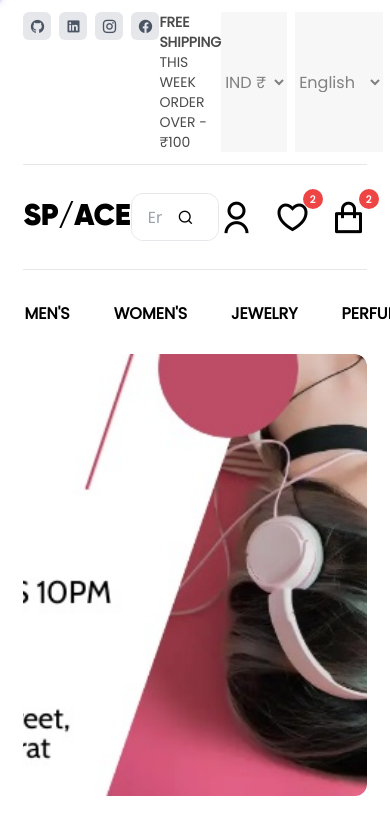
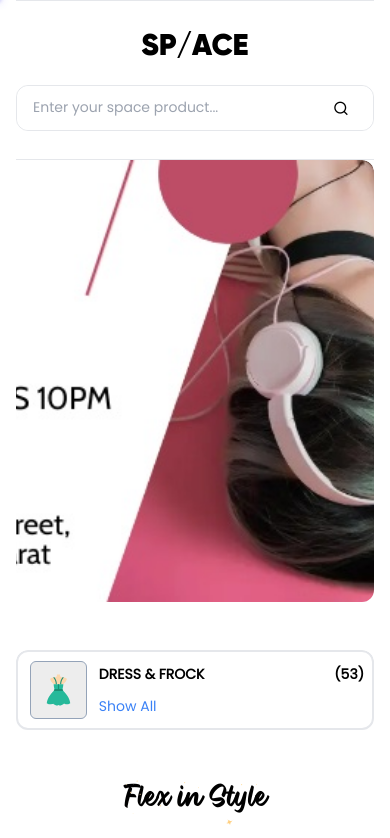
Before and after one commit to Siddhantsingh1230/ShopSpace, a React (Create React App) app: page / in a window 390 px wide. Shown: the top 838 px of the page. Built offline with nearby package versions, Linux system fonts and the light colour scheme.

Commit message:
making homepage responsive

```diff
--- a/src/index.css
+++ b/src/index.css
@@ -497,3 +497,13 @@ html {
 .ReactCollapse--collapse {
   transition: height 500ms;
 }
+
+
+
+/* Mobile Styles */
+
+@media (max-width: 767px){
+  .logo:after {
+    display: none;
+  }
+}
--- a/src/pages/Home.jsx
+++ b/src/pages/Home.jsx
@@ -145,9 +145,9 @@ const Home = ({ setProgress }) => {
   ];
   return (
     <>
-      <div className="container w-[88%] mx-10 ">
+      <div className="container w-[88%] mx-10 max-sm:w-full max-sm:px-4">
         {/* Top Links */}
-        <div className="links my-3 flex justify-between ">
+        <div className="links my-3 flex justify-between max-sm:hidden">
           <div className="sharelinks flex gap-2">
             <div className="h-7 w-7 rounded-md  transition-all hover:bg-gray-950 bg-gray-200 flex justify-center items-center">
               <a
@@ -210,17 +210,17 @@ const Home = ({ setProgress }) => {
         {/* Divider */}
         <hr className="w-full" />
         {/* Nav */}
-        <div className="nav my-7 flex justify-between items-center">
+        <div className="nav my-7 flex justify-between items-center max-sm:flex-col max-sm:gap-5">
           <div className="text-3xl logo relative font-[GilroyB]">SP/ACE</div>
-          <div className="w-[60%] h-[3rem] border rounded-xl relative">
+          <div className="w-[60%] h-12 border rounded-xl relative max-sm:w-full max-sm:h-[2.85rem]">
             <input
-              className="w-full h-full rounded-xl px-4 pr-14"
+              className="w-full h-full rounded-xl px-4 pr-14 max-sm:text-sm"
               placeholder="Enter your space product..."
               type="text"
             />
             <i className="cursor-pointer ri-search-line absolute right-6 top-2/4 -translate-y-2/4  hover:text-blue-400"></i>
           </div>
-          <div className="icons flex justify-center items-center gap-5">
+          <div className="icons flex justify-center items-center gap-5 max-sm:hidden">
             <div className="cursor-pointer flex justify-center items-center relative">
               <i className="text-4xl ri-user-line"></i>
             </div>
@@ -241,7 +241,7 @@ const Home = ({ setProgress }) => {
         {/* Divider */}
         <hr className="w-full" />
         {/* NavLink */}
-        <div className="navlink mt-5 flex justify-center items-center gap-11 relative">
+        <div className="navlink mt-5 flex justify-center items-center gap-11 relative max-sm:hidden">
           <div className="cursor-pointer text-md font-bold hover:text-blue-500 transition-all navlinks ">
             HOME
           </div>
@@ -448,8 +448,8 @@ const Home = ({ setProgress }) => {
           <div className="offer3 flex-none w-full h-full snap-center rounded-xl bg-yellow-500"></div>
         </div>
         {/* ScrollSnap categories Carousel */}
-        <div className="select-none categoryCarousel m-10  pb-2 border-red-100 overflow-x-hidden cursor-grab hover:overflow-x-scroll  rounded-xl snap-mandatory snap-x flex  gap-10">
-          <div className=" flex-none  h-24 w-[22.5%] flex  items-center snap-center rounded-xl border-2">
+        <div className="select-none categoryCarousel m-10  pb-2 border-red-100 overflow-x-hidden cursor-grab hover:overflow-x-scroll  rounded-xl snap-mandatory snap-x flex  gap-10 max-sm:mx-0 max-sm:my-10">
+          <div className=" flex-none  h-24 w-[22.5%] flex  items-center snap-center rounded-xl border-2 max-sm:min-w-full max-sm:h-20">
             <div className="flex flex-col justify-center bg-[#EDEDED] border-solid border-slate-400 border overflow-hidden rounded-md p-3 items-center mx-3">
               <img src={DressFrock} className="w-8 h-8" alt="dress and frock" />
             </div>
@@ -463,7 +463,7 @@ const Home = ({ setProgress }) => {
               </div>
             </div>
           </div>
-          <div className=" flex-none  h-24 w-[22.5%] flex  items-center snap-center rounded-xl border-2">
+          <div className=" flex-none  h-24 w-[22.5%] flex  items-center snap-center rounded-xl border-2 max-sm:min-w-full max-sm:h-20">
             <div className="flex flex-col justify-center bg-[#EDEDED] border-solid border-slate-400 border overflow-hidden rounded-md p-3 items-center mx-3">
               <img src={winterwear} className="w-8 h-8" alt="dress and frock" />
             </div>
@@ -477,7 +477,7 @@ const Home = ({ setProgress }) => {
               </div>
             </div>
           </div>
-          <div className=" flex-none  h-24 w-[22.5%] flex  items-center snap-center rounded-xl border-2">
+          <div className=" flex-none  h-24 w-[22.5%] flex  items-center snap-center rounded-xl border-2 max-sm:min-w-full max-sm:h-20">
             <div className="flex flex-col justify-center bg-[#EDEDED] border-solid border-slate-400 border overflow-hidden rounded-md p-3 items-center mx-3">
               <img src={glasses} className="w-8 h-8" alt="dress and frock" />
             </div>
@@ -491,7 +491,7 @@ const Home = ({ setProgress }) => {
               </div>
             </div>
           </div>
-          <div className=" flex-none  h-24 w-[22.5%] flex  items-center snap-center rounded-xl border-2">
+          <div className=" flex-none  h-24 w-[22.5%] flex  items-center snap-center rounded-xl border-2 max-sm:min-w-full max-sm:h-20">
             <div className="flex flex-col justify-center bg-[#EDEDED] border-solid border-slate-400 border overflow-hidden rounded-md p-3 items-center mx-3">
               <img src={shorts} className="w-8 h-8" alt="dress and frock" />
             </div>
@@ -505,7 +505,7 @@ const Home = ({ setProgress }) => {
               </div>
             </div>
           </div>
-          <div className=" flex-none  h-24 w-[22.5%] flex  items-center snap-center rounded-xl border-2">
+          <div className=" flex-none  h-24 w-[22.5%] flex  items-center snap-center rounded-xl border-2 max-sm:min-w-full max-sm:h-20">
             <div className="flex flex-col justify-center bg-[#EDEDED] border-solid border-slate-400 border overflow-hidden rounded-md p-3 items-center mx-3">
               <img src={tshirts} className="w-8 h-8" alt="dress and frock" />
             </div>
@@ -519,7 +519,7 @@ const Home = ({ setProgress }) => {
               </div>
             </div>
           </div>
-          <div className=" flex-none  h-24 w-[22.5%] flex  items-center snap-center rounded-xl border-2">
+          <div className=" flex-none  h-24 w-[22.5%] flex  items-center snap-center rounded-xl border-2 max-sm:min-w-full max-sm:h-20">
             <div className="flex flex-col justify-center bg-[#EDEDED] border-solid border-slate-400 border overflow-hidden rounded-md p-3 items-center mx-3">
               <img src={jacket} className="w-8 h-8" alt="dress and frock" />
             </div>
@@ -533,7 +533,7 @@ const Home = ({ setProgress }) => {
               </div>
             </div>
           </div>
-          <div className=" flex-none  h-24 w-[22.5%] flex  items-center snap-center rounded-xl border-2">
+          <div className=" flex-none  h-24 w-[22.5%] flex  items-center snap-center rounded-xl border-2 max-sm:min-w-full max-sm:h-20">
             <div className="flex flex-col justify-center bg-[#EDEDED] border-solid border-slate-400 border overflow-hidden rounded-md p-3 items-center mx-3">
               <img src={watch} className="w-8 h-8" alt="dress and frock" />
             </div>
@@ -547,7 +547,7 @@ const Home = ({ setProgress }) => {
               </div>
             </div>
           </div>
-          <div className=" flex-none  h-24 w-[22.5%] flex  items-center snap-center rounded-xl border-2">
+          <div className=" flex-none  h-24 w-[22.5%] flex  items-center snap-center rounded-xl border-2 max-sm:min-w-full max-sm:h-20">
             <div className="flex flex-col justify-center bg-[#EDEDED] border-solid border-slate-400 border overflow-hidden rounded-md p-3 items-center mx-3">
               <img src={hatcaps} className="w-8 h-8" alt="dress and frock" />
             </div>
@@ -563,8 +563,8 @@ const Home = ({ setProgress }) => {
           </div>
         </div>
         {/* Shoes 3DCarousel */}
-        <div className="flex justify-center items-center m-16 mb-36 flex-col">
-          <h1 className="shoesCarouseltitle font-[Rastano] text-5xl relative">
+        <div className="flex justify-center items-center m-16 mb-36 flex-col max-sm:m-0">
+          <h1 className="shoesCarouseltitle font-[Rastano] text-5xl relative max-sm:text-3xl">
             Flex in Style
             <img src={Sparkle} className="absolute top-0 left-0" alt="Wear" />
           </h1>
```
